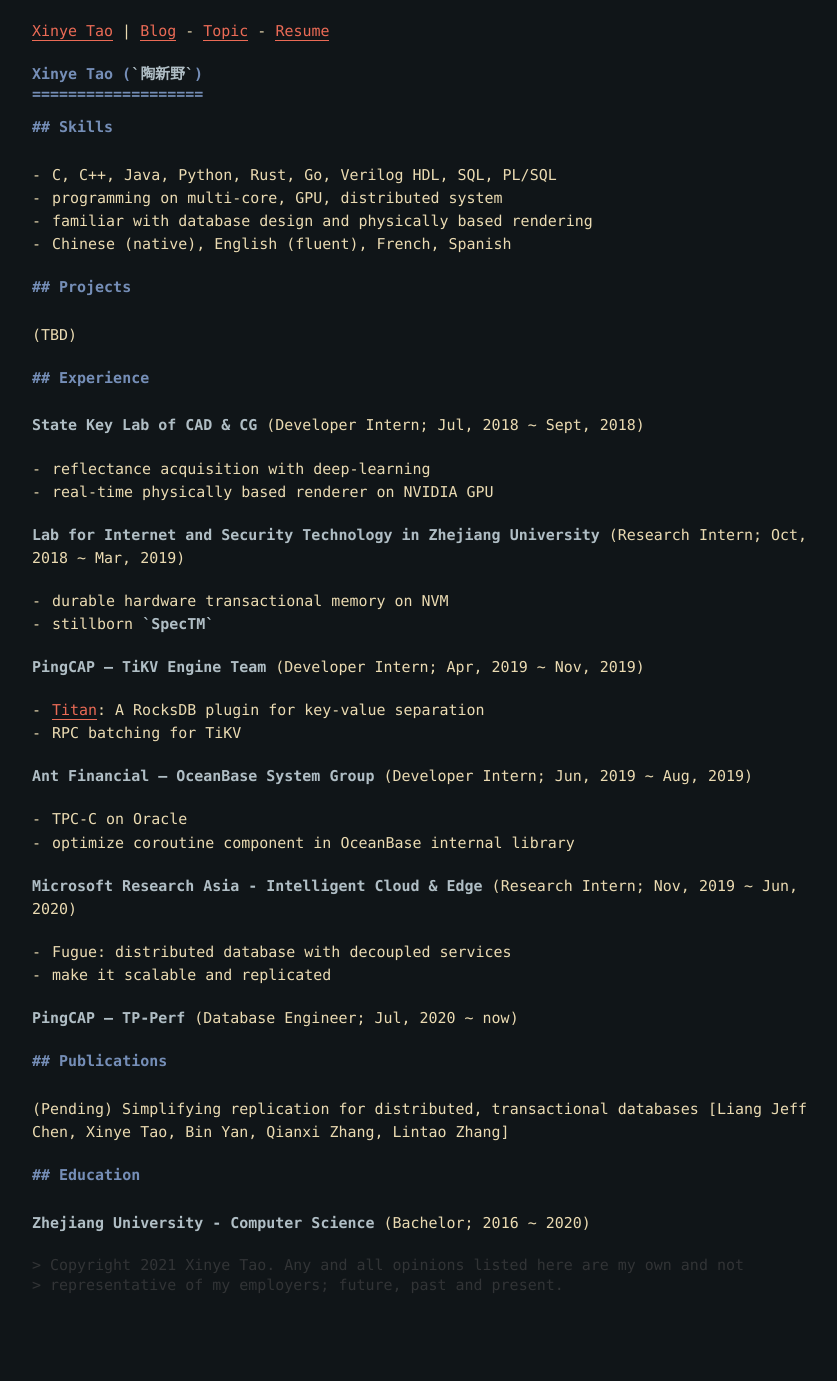
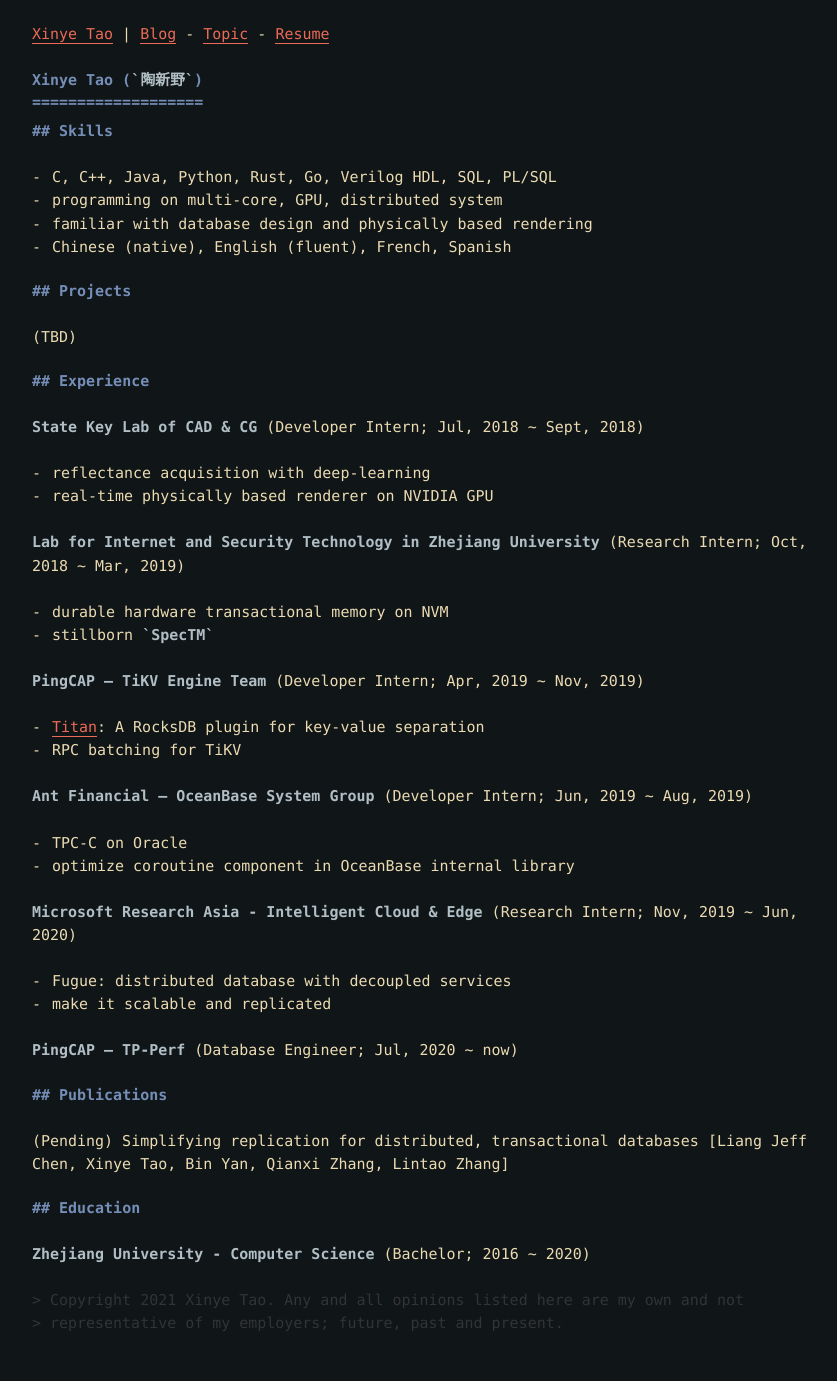
Before and after one commit to tabokie/tabokie.github.io, a Jekyll site: the page built from resume.md, in a window 1280 px wide. Shown: the whole page, without its empty margins (202-1039 px from the left). Built offline with Jekyll 4.4.1, drawn with Linux system fonts in a browser that asks for light colours; before the commit the page ends 1338 px from its top, so only the background shows below that.

Commit message:
fix blockquote style
Signed-off-by: tabokie <xy.tao@outlook.com>

```diff
--- a/assets/css/hack.css
+++ b/assets/css/hack.css
@@ -201,7 +201,7 @@ a {
 }
 body {
   font-size: 1rem;
-  line-height: 1.5rem;
+  line-height: var(--line-height);
   margin: 0;
   font-family: var(--font-family);
   word-wrap: break-word;
@@ -366,7 +366,6 @@ a:hover {
 .hack h6,
 .hack strong {
   font-size: var(--text-size);
-  line-height: var(--line-height);
   font-style: normal;
   font-family: var(--font-family)
 }
@@ -374,7 +373,7 @@ a:hover {
 .hack code,
 .hack em,
 .hack strong {
-  line-height: 20px;
+  line-height: var(--line-height);
 }
 .hack blockquote,
 .hack code,
@@ -400,8 +399,8 @@ a:hover {
 .hack ol,
 .hack p,
 .hack ul {
-  margin-top: 20px;
-  margin-bottom: 20px;
+  margin-top: var(--line-height);
+  margin-bottom: var(--line-height);
 }
 .hack h1 {
   position: relative;
@@ -472,7 +471,6 @@ a:hover {
 }
 .hack blockquote {
   position: relative;
-  padding-left: 17px;
   padding-left: 2ch;
   overflow: hidden;
 }
@@ -482,7 +480,7 @@ a:hover {
   position: absolute;
   top: 0;
   left: 0;
-  line-height: 20px;
+  /*line-height: 20px;*/
 }
 .hack em:after,
 .hack em:before {
```
